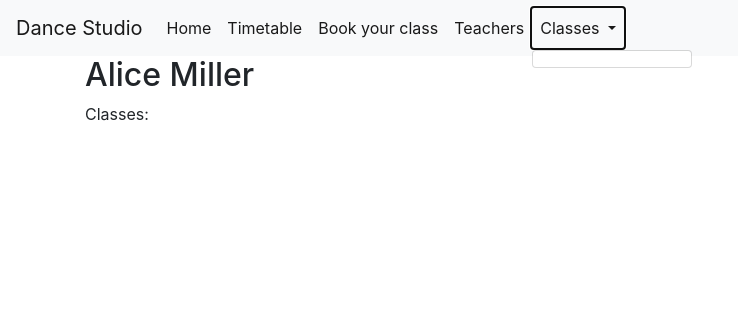
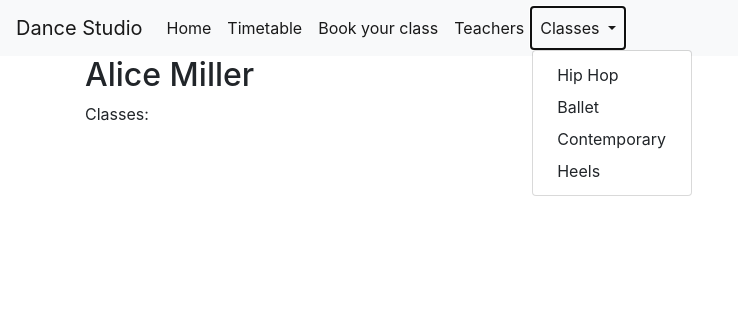
Before and after one commit to alona-ruda/dance_studio, a Flask app: page /teacher/1 in a window 1280 px wide, after a click on "Classes". Shown: the top 316 px of the page, without its empty margins (0-738 px from the left). Run offline with Flask 3, Linux system fonts and the light colour scheme; data comes from the database, SQL or seed files in the repository; some libraries are stand-ins or nearby versions.

Commit message:
dropdown classes

```diff
--- a/app.py
+++ b/app.py
@@ -23,6 +23,16 @@ def get_dance_class(dance_class_id):
     conn = get_db_connection()
     dance_class = conn.execute('SELECT * FROM dance_classes WHERE dance_class_id = ?',
                         (dance_class_id,)).fetchone()
+    conn.close()
+    if dance_class is None:
+        abort(404)
+    return dance_class
+
+
+def get_dance_class_by_name(dance_class_name):
+    conn = get_db_connection()
+    dance_class = conn.execute('SELECT * FROM dance_classes WHERE dance_class_name = ?',
+                        (dance_class_name,)).fetchone()
     conn.close()
     if dance_class is None:
         abort(404)
@@ -56,11 +66,12 @@ def teacher(teacher_id):
 #     dance_class = get_dance_class(dance_class_name)
 #     return render_template('class.html', dance_class=dance_class)
 
-@app.route('/class/<int:dance_class_id>')
+@app.route('/class/<string:dance_class_id>')
 def dance_class(dance_class_id):
     dance_class = get_dance_class(dance_class_id)
     return render_template('class.html', dance_class=dance_class)
 
 
+
 if __name__ == '__main__':
     app.run(debug=True, port=5000)
--- a/templates/base.html
+++ b/templates/base.html
@@ -32,18 +32,17 @@
             </li>
 
 
-            <li class="nav-item dropdown">
-              <a class="nav-link dropdown-toggle" href="#" id="navbarDropdown" role="button" data-toggle="dropdown" aria-haspopup="true" aria-expanded="false">
-                Classes
-              </a>
-              <ul class="dropdown-menu" aria-labelledby="navbarDropdownMenuLink">
-                <div class="dropdown-menu" aria-labelledby="navbarDropdownMenuLink">
-                    {% for dance_class in dance_classes %}
-                        <a class="dropdown-item" href="{{ url_for('dance_class', dance_class_id=dance_class['dance_class_id']) }}">{{ dance_class['dance_class_name'] }}</a>
-                        <div class="dropdown-divider"></div>
-                    {% endfor %}
+              <li class="nav-item dropdown">
+                <a class="nav-link dropdown-toggle" href="#" id="navbarDropdown" role="button" data-toggle="dropdown" aria-haspopup="true" aria-expanded="false">
+                  Classes
+                </a>
+                <div class="dropdown-menu" aria-labelledby="navbarDropdown">
+                  <a class="dropdown-item" href="{{ url_for('dance_class', dance_class_id='1') }}">Hip Hop</a>
+                  <a class="dropdown-item" href="{{ url_for('dance_class', dance_class_id='2') }}">Ballet</a>
+                  <a class="dropdown-item" href="{{ url_for('dance_class', dance_class_id='3') }}">Contemporary</a>
+                  <a class="dropdown-item" href="{{ url_for('dance_class', dance_class_id='4') }}">Heels</a>
                 </div>
-              </ul>
+              </li>
 
             </li>
 
--- a/templates/teacher.html
+++ b/templates/teacher.html
@@ -3,4 +3,8 @@
 {% block content %}
     <h2>{{ teacher['name'] ~ ' ' ~ teacher['surname'] }}</h2>
     <p>Classes:</p>
+                    {% for dance_class in dance_classes %}
+                        <p>{{ dance_class['dance_class_name'] }}</p>
+                        <div class="dropdown-divider"></div>
+                    {% endfor %}
 {% endblock %}
```
Also changed, not shown: 1 other file.
